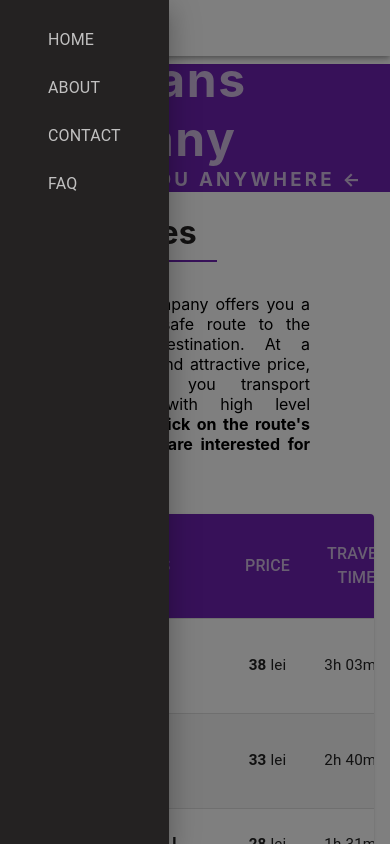
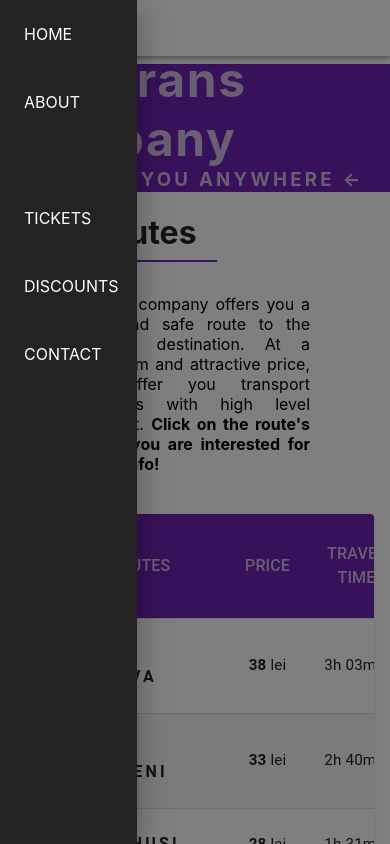
Before and after one commit to carla-vartolomei/transport-app, a Next.js app: page /routes in a window 390 px wide. Both pictures are taken after a click on the button 350 px from the left and 28 px from the top of the page. Shown: the top 844 px of the page. Built offline with nearby package versions, Linux system fonts and the light colour scheme.

Commit message:
edit responsive navbar

```diff
--- a/components/header/BusRoutesMenu.js
+++ b/components/header/BusRoutesMenu.js
@@ -57,9 +57,7 @@ export default function BusRoutesMenu({ name, path, startPoint, endPoint }) {
           return (
             <li key={index.toString()} {...props}>
               <Link href={path}>
-                <a>
-                  {startPoint.name} - {item.name}
-                </a>
+                {startPoint.name} - {item.name}
               </Link>
             </li>
           )
--- a/components/header/DrawerComponent.js
+++ b/components/header/DrawerComponent.js
@@ -4,35 +4,60 @@ import Link from "next/link"
 import MenuIcon from "@mui/icons-material/Menu"
 import styles from "./Navbar.module.scss"
 import { Box } from "@mui/system"
+import { TreeItem, TreeView } from "@mui/lab"
+import ExpandMoreIcon from "@mui/icons-material/ExpandMore"
+import ChevronRightIcon from "@mui/icons-material/ChevronRight"
 
-function DrawerComponent() {
+const pages = ["home", "about", "routes", "tickets", "discounts", "contact"]
+
+function DrawerComponent({ startPoint, endPoint }) {
   const [openDrawer, setOpenDrawer] = useState(false)
+
   return (
     <>
       <Drawer open={openDrawer} onClose={() => setOpenDrawer(false)}>
         <Box className={styles.drawerNavbar}>
-          {/* <List className={styles.drawerList}> */}
-          <List className="ceva">
-            <ListItem>
-              <ListItemText>
-                <Link href="/">Home</Link>
-              </ListItemText>
-            </ListItem>
-            <ListItem>
-              <ListItemText>
-                <Link href="/about">About</Link>
-              </ListItemText>
-            </ListItem>
-            <ListItem>
-              <ListItemText>
-                <Link href="/contact">Contact</Link>
-              </ListItemText>
-            </ListItem>
-            <ListItem>
-              <ListItemText>
-                <Link href="/faq">Faq</Link>
-              </ListItemText>
-            </ListItem>
+          <List className="drawerList">
+            {pages.map((item, index) => {
+              let path = ""
+              item === "home" ? (path = "/") : (path = `/${item}`)
+              if (item === "routes")
+                return (
+                  <ListItem key={index.toString()} className="drawerListItem">
+                    <TreeView
+                      aria-label="file system navigator"
+                      defaultCollapseIcon={<ExpandMoreIcon />}
+                      defaultExpandIcon={<ChevronRightIcon />}
+                    >
+                      <TreeItem nodeId="0" label={item} className="treeItemOne">
+                        {endPoint.map((item, index) => {
+                          const path = `/routes/${startPoint.name.toLowerCase()}-${item.name
+                            .toLowerCase()
+                            .split(" ")
+                            .join("")}`
+                          const nodeId = index + 1
+                          const label = startPoint.name + " - " + item.name
+                          return (
+                            <Link key={index.toString()} href={path} passHref>
+                              <TreeItem
+                                nodeId={nodeId}
+                                label={label}
+                                sx={{ padding: "0.5rem" }}
+                              />
+                            </Link>
+                          )
+                        })}
+                      </TreeItem>
+                    </TreeView>
+                  </ListItem>
+                )
+              else
+                return (
+                  <ListItem key={index.toString()} className="drawerListItem">
+                    <Link href={path}>{item}</Link>
+                  </ListItem>
+                )
+            })}
           </List>
         </Box>
       </Drawer>
--- a/components/header/Navbar.js
+++ b/components/header/Navbar.js
@@ -36,7 +36,7 @@ export default function Navbar({ busRoutes }) {
             </Link>
           </IconButton>
           {isMobile ? (
-            <DrawerComponent />
+            <DrawerComponent startPoint={startPoint} endPoint={endPoint} />
           ) : (
             <Box className={styles.navbarOptions}>
               {pages.map((item, index) => {
--- a/components/header/Navbar.module.scss
+++ b/components/header/Navbar.module.scss
@@ -7,6 +7,7 @@
     display: flex;
     flex-direction: row;
     justify-content: space-between;
+    gap: 0.2rem;
   }
   .navbarOptions {
     display: flex;
@@ -45,3 +46,7 @@
     opacity: 0.9;
   }
 }
+
+.drawerListItem {
+  padding: 2rem;
+}
--- a/styles/globals.scss
+++ b/styles/globals.scss
@@ -59,14 +59,27 @@ a {
 
 .MuiPaper-root.Navbar_navbarRoot__Gu8Vk {
   background-color: $dark-color;
+  color: white;
 }
 
-.MuiList-root.ceva {
-  padding: 1rem 2rem;
+.MuiList-root.drawerList {
+  padding: 0;
 }
 
 .MuiPaper-root.MuiDrawer-paper {
+  margin-top: 0;
   background-color: $dark-color;
-  color: $smoke-color;
+  color: white;
   text-transform: uppercase;
+  width: 35%;
 }
+
+.MuiListItem-gutters.drawerListItem {
+  padding: 1.5rem;
+}
+
+.MuiTreeItem-root.treeItemOne {
+  .MuiTreeItem-content {
+    padding: 0;
+  }
+}
```
